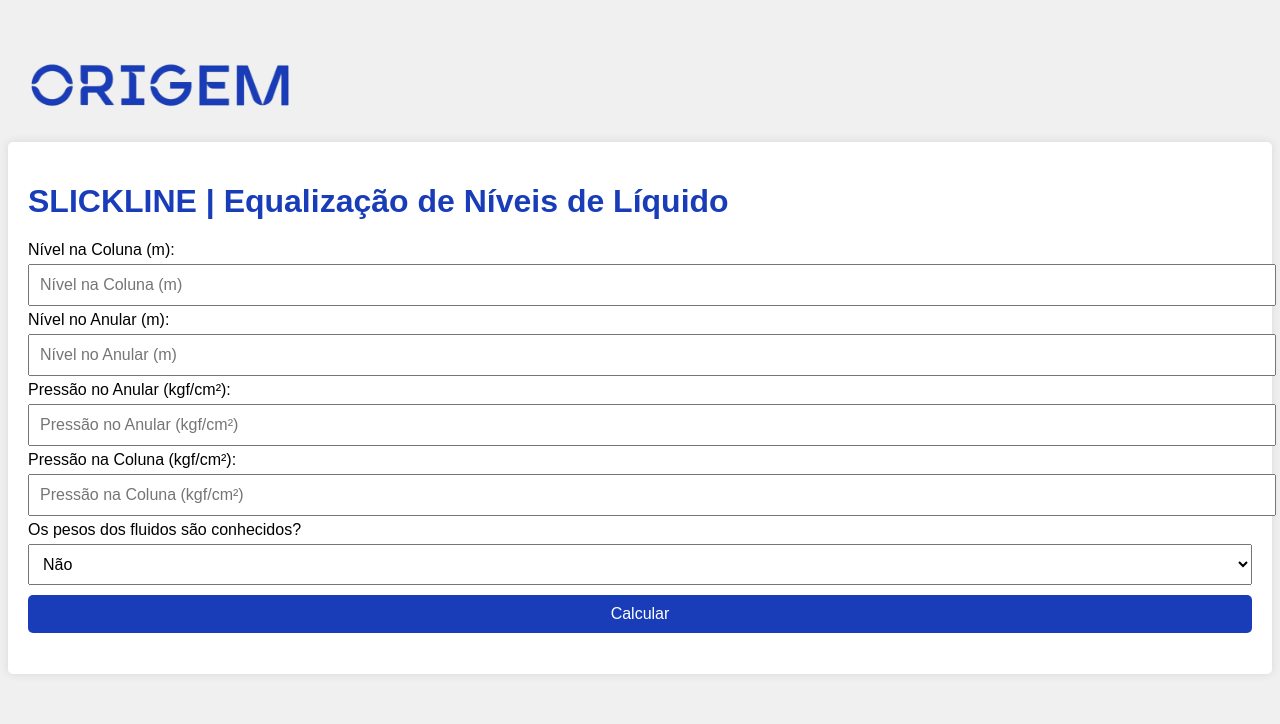
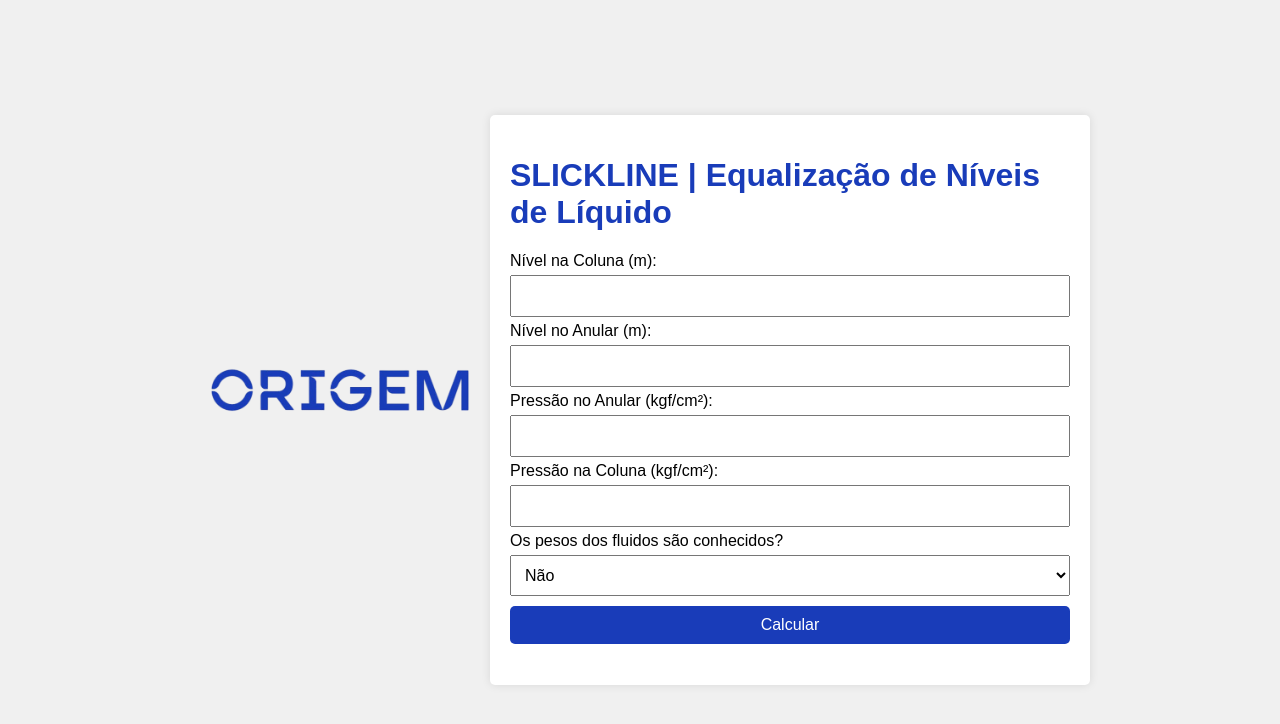
Before and after one commit to origemenergia/slickline, a plain HTML site: page index.html in a window 1280 px wide. Drawn offline with Linux system fonts and the light colour scheme.

Commit message:
placeholder

```diff
--- a/index.html
+++ b/index.html
@@ -4,8 +4,8 @@
     <meta charset="UTF-8">
     <meta name="viewport" content="width=device-width, initial-scale=1.0">
     <title>SLICKLINE | Equalização de Níveis de Líquido</title>
+    <link rel="icon" href="icone.png" type="image/png"> <!-- Adiciona o favicon -->
     <style>
-
         @font-face {
             font-family: 'Graphie';
             src: url('Graphie-Regular.otf2') format('otf2'),
@@ -26,18 +26,32 @@
             align-items: center;
             height: 100vh;
             background-color: #f0f0f0;
+            margin: 0;
+            padding: 0;
         }
         .calculator {
             background-color: white;
             padding: 20px;
             border-radius: 5px;
             box-shadow: 0 0 10px rgba(0, 0, 0, 0.1);
+            width: 100%;
+            max-width: 600px; /* Define a largura máxima */
+            box-sizing: border-box; /* Inclui padding e border no cálculo da largura total */
         }
         input, select {
             margin: 5px 0;
             padding: 10px;
             font-size: 16px;
             width: 100%;
+            box-sizing: border-box; /* Inclui padding no cálculo da largura */
+            input[type="number"] {
+                -moz-appearance: textfield; /* Remove setas de número no Firefox */
+            }
+            input[type="number"]::-webkit-outer-spin-button,
+            input[type="number"]::-webkit-inner-spin-button {
+                -webkit-appearance: none; /* Remove setas de número no Chrome e Safari */
+                margin: 0; /* Remove margem */
+            }
         }
         button {
             padding: 10px;
@@ -58,10 +72,20 @@
             display: none;
         }
         .logo {
-            width: 300px;
-            position: absolute;
-            top: 10px;
-            left: 10px;
+            width: 100%;
+            max-width: 300px;
+            margin-bottom: 20px; /* Adiciona espaço abaixo da logo */
+            display: block;
+            position: relative;
+            left: 0;
+            top: 0;
+        }
+
+        /* Media Queries para dispositivos móveis */
+        @media (max-width: 600px) {
+            .logo {
+                width: 80%; /* Ajusta a largura da logo em telas menores */
+            }
         }
     </style>
 </head>
@@ -70,16 +94,16 @@
     <div class="calculator">
         <h1>SLICKLINE | Equalização de Níveis de Líquido</h1>
         <label for="nivelColuna">Nível na Coluna (m):</label>
-        <input type="number" id="nivelColuna" placeholder="Nível na Coluna (m)">
+        <input type="number" id="nivelColuna" inputmode="numeric">
 
         <label for="nivelAnular">Nível no Anular (m):</label>
-        <input type="number" id="nivelAnular" placeholder="Nível no Anular (m)">
+        <input type="number" id="nivelAnular" inputmode="numeric">
 
         <label for="pressaoAnular">Pressão no Anular (kgf/cm²):</label>
-        <input type="number" id="pressaoAnular" placeholder="Pressão no Anular (kgf/cm²)">
+        <input type="number" id="pressaoAnular" inputmode="numeric">
 
         <label for="pressaoColuna">Pressão na Coluna (kgf/cm²):</label>
-        <input type="number" id="pressaoColuna" placeholder="Pressão na Coluna (kgf/cm²)">
+        <input type="number" id="pressaoColuna" inputmode="numeric">
 
         <label for="pesosConhecidos">Os pesos dos fluidos são conhecidos?</label>
         <select id="pesosConhecidos" onchange="mostrarPesos()">
@@ -89,10 +113,10 @@
 
         <div id="pesos" class="hidden">
             <label for="pesoAnular">Peso do fluido no Anular (kg/m³):</label>
-            <input type="number" id="pesoAnular" placeholder="Peso do fluido no Anular (kg/m³)">
+            <input type="number" id="pesoAnular" inputmode="numeric">
 
             <label for="pesoColuna">Peso do fluido na Coluna (kg/m³):</label>
-            <input type="number" id="pesoColuna" placeholder="Peso do fluido na Coluna (kg/m³)">
+            <input type="number" id="pesoColuna" inputmode="numeric">
         </div>
 
         <button onclick="calcular()">Calcular</button>
```
